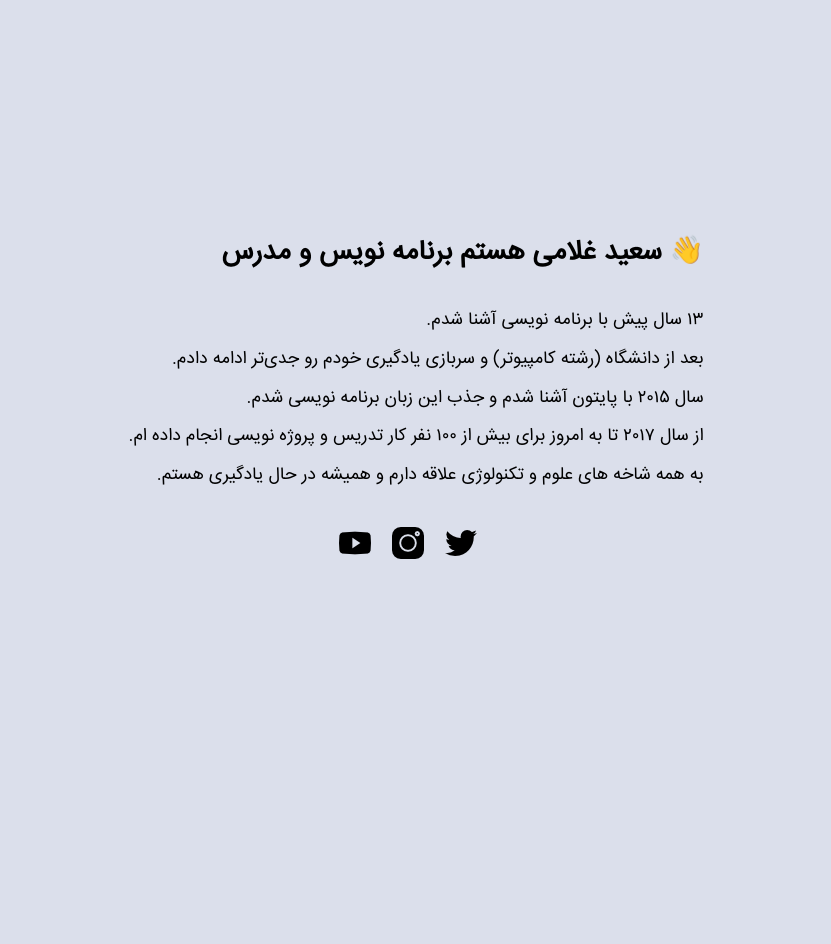
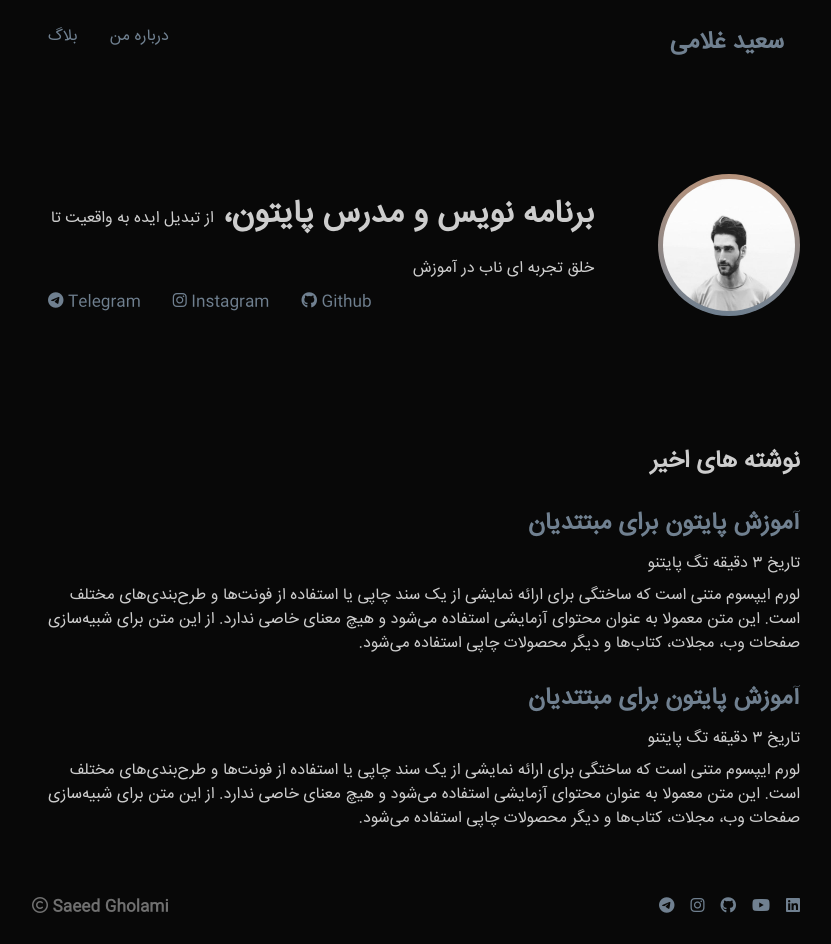
Before and after one commit to ostadsgo/ostadsgo.github.io, a plain HTML site: page index.html in a window 1280 px wide. Shown: the whole page, without its empty margins (224-1055 px from the left). Before the commit the page ends 800 px from the top, so only its background shows below. Drawn offline with Linux system fonts and the light colour scheme.

Commit message:
Desktop version seems to be done.

```diff
--- a/index.html
+++ b/index.html
@@ -1,33 +1,110 @@
-<!DOCTYPE html>
+<!doctype html>
 <html lang="en">
-
   <head>
-  <meta charset="UTF-8">
-  <meta http-equiv="X-UA-Compatible" content="IE=edge">
-  <meta name="viewport" content="width=device-width, initial-scale=1.0">
-  <title>سعید غلامی |‌برنامه نویس و مدرس پایتون</title>
-  <link rel="stylesheet" href="style.css">
+    <meta charset="UTF-8" />
+    <meta name="viewport" content="width=device-width, initial-scale=1.0" />
+    <link
+      rel="stylesheet"
+      href="https://cdnjs.cloudflare.com/ajax/libs/font-awesome/6.6.0/css/all.min.css"
+      integrity="sha512-Kc323vGBEqzTmouAECnVceyQqyqdsSiqLQISBL29aUW4U/M7pSPA/gEUZQqv1cwx4OnYxTxve5UMg5GT6L4JJg=="
+      crossorigin="anonymous"
+      referrerpolicy="no-referrer"
+    />
+    <link rel="stylesheet" href="style.css" />
+    <title>Saeed Gholami</title>
   </head>
-
   <body>
+    <header>
+      <nav aria-label="Main Navigation">
+        <ul>
+          <li><a href="/" aria-current="page">سعید غلامی</a></li>
+          <li><a href="./about.html">درباره من</a></li>
+          <li><a href="./blog.html">بلاگ</a></li>
+        </ul>
+      </nav>
+    </header>
     <main>
-    <section class="bio">
-      <h1>👋 سعید غلامی هستم برنامه نویس و مدرس</h1>
-      <ul class="content">
-        <li>۱۳ سال پیش با برنامه نویسی آشنا شدم.</li>
-        <li>بعد از دانشگاه (رشته کامپیوتر) و سربازی یادگیری خودم رو جدی‌تر ادامه دادم.</li>
-        <li>سال ۲۰۱۵ با پایتون آشنا شدم و جذب این زبان برنامه نویسی شدم.</li>
-        <li>از سال ۲۰۱۷ تا به امروز برای بیش از ۱۰۰ نفر کار تدریس و پروژه نویسی انجام داده ام.</li>
-        <li>به همه شاخه های علوم و تکنولوژی علاقه دارم و همیشه در حال یادگیری هستم.</li>
+      <section class="intro">
+        <div class="me-pic">
+          <img src="img/me.jpg" alt="عکس من" />
+        </div>
+        <div class="slogan">
+          <h1>
+            برنامه نویس و مدرس پایتون،
+            <span>از تبدیل ایده به واقعیت تا خلق تجربه ای ناب در آموزش</span>
+          </h1>
+          <div class="social-links">
+            <ul>
+              <li>
+                <a href="https://t.me/ostadsgo">
+                  Telegram
+                  <i class="fa-brands fa-telegram"></i>
+                </a>
+              </li>
+              <li>
+                <a href="https://instagram.com/ostadsgo"
+                  >Instagram
+                  <i class="fa-brands fa-instagram"></i>
+                </a>
+              </li>
+              <li>
+                <a href="https://github.com/ostadsgo"
+                  >Github
+                  <i class="fa-brands fa-github"></i>
+                </a>
+              </li>
             </ul>
-      <div class="links">
-        <a href="https://twitter.com/saeid__gholami"><img src="./images/twitter.png" alt="Twitter logo"></a>
-        <a href="https://instagram.com/saeidgholami.dev"><img src="./images/instagram.png" alt="Instagram logo"></a>
-        <a href="https://www.youtube.com/channel/UCAwRBU5UYL8uL0ASirupxUg"><img src="./images/youtube.png"
-            alt="Youtube logo"></a>
+          </div>
+        </div>
+      </section>
+      <section class="recent-post">
+        <h2>نوشته های اخیر</h2>
+        <div class="posts">
+          <div class="post">
+            <h2><a href="#">آموزش پایتون برای مبتتدیان</a></h2>
+            <div class="post-info">
+              <span>تاریخ</span>
+              <span>۳ دقیقه</span>
+              <span>تگ پایتنو</span>
+            </div>
+            <p>
+              لورم ایپسوم متنی است که ساختگی برای ارائه نمایشی از یک سند چاپی یا
+              استفاده از فونت‌ها و طرح‌بندی‌های مختلف است. این متن معمولا به
+              عنوان محتوای آزمایشی استفاده می‌شود و هیچ معنای خاصی ندارد. از این
+              متن برای شبیه‌سازی صفحات وب، مجلات، کتاب‌ها و دیگر محصولات چاپی
+              استفاده می‌شود.
+            </p>
+          </div>
+          <div class="post">
+            <h2><a href="#">آموزش پایتون برای مبتتدیان </a></h2>
+            <div class="post-info">
+              <span>تاریخ</span>
+              <span>۳ دقیقه</span>
+              <span>تگ پایتنو</span>
+            </div>
+            <p>
+              لورم ایپسوم متنی است که ساختگی برای ارائه نمایشی از یک سند چاپی یا
+              استفاده از فونت‌ها و طرح‌بندی‌های مختلف است. این متن معمولا به
+              عنوان محتوای آزمایشی استفاده می‌شود و هیچ معنای خاصی ندارد. از این
+              متن برای شبیه‌سازی صفحات وب، مجلات، کتاب‌ها و دیگر محصولات چاپی
+              استفاده می‌شود.
+            </p>
+          </div>
         </div>
       </section>
     </main>
+
+    <footer>
+      <h3>Saeed Gholami <i class="fa-regular fa-copyright"></i></h3>
+      <div>
+        <ul>
+          <li><a href="https://t.me/ostadsgo"><i class="fa-brands fa-telegram"></i></a></li>
+          <li><a href="https://instagram.com/ostadsgo"><i class="fa-brands fa-instagram"></i></a></li>
+          <li><a href="https://github.com/ostadsgo"><i class="fa-brands fa-github"></i></a></li>
+          <li><a href="https://youtube.com/ostadsgo"><i class="fa-brands fa-youtube"></i></a></li>
+          <li><a href="https://linkedin.com/in/saeedxgholami/"><i class="fa-brands fa-linkedin"></i></a></li>
+        </ul>
+      </div>
+    </footer>
   </body>
-
 </html>
--- a/style.css
+++ b/style.css
@@ -2,7 +2,6 @@
   font-family: IranSans;
   src: url("./fonts/Iransans/IRANSansWeb.woff") format("woff");
 }
-
 
 *,
 *::before,
@@ -13,52 +12,139 @@
 }
 
 :root {
-  --bg-color: #dbdfeb;
-  --black700: #212529;
-  --black500: #343a40;
-  --white700: #e9ecef;
-  --white500: #f8f9fa;
+  --bg-color: #080808;
+  --text: #cdcdcd;
+  --blue: #708090;
+  --red: #b6927b;
+  --gray: #707070;
+  --main-gap: 4rem;
   direction: rtl;
   text-align: right;
 }
 
 body {
   background-color: var(--bg-color);
+  color: var(--text);
   font-family: IranSans;
+  max-width: 60%;
+  margin: 1.5rem auto;
+  display: flex;
+  flex-direction: column;
+  min-height: 100vh;
+  gap: var(--main-gap);
+}
+
+/* global */
+p {
+  line-height: 1.5;
+}
+
+a {
+  text-decoration: none;
+  color: var(--blue);
+}
+
+a:hover {
+  color: var(--red);
+}
+
+/* header: navbar */
+nav ul {
+  display: flex;
+  justify-content: space-between;
+  list-style-type: none;
+}
+
+nav ul li:first-child {
+  margin-left: auto;
+  font-size: 1.5rem;
+  font-weight: bold;
+}
+
+nav ul li a {
+  text-decoration: none;
+  color: var(--blue);
+  padding: 0.75rem 1rem;
 }
 
 main {
   display: flex;
-  min-height: 100vh;
-  justify-content: center;
-  align-items: center;
+  flex-direction: column;
+  gap: var(--main-gap);
 }
 
-/* Bio section */
-ul {
+/* Intro (me) section */
+.intro {
+  color: var(--text);
+  margin: 3rem 0;
+  display: flex;
+  justify-content: space-between;
+  gap: 4rem;
+}
+
+.me-pic img {
+  width: 142px;
+  height: 142px;
+  border-radius: 50%;
+  border: 5px solid transparent;
+  background:
+    linear-gradient(to top, var(--blue), var(--red)) border-box;
+}
+
+.slogan {
+  margin: 1rem 0;
+}
+
+.slogan h1 {
+  font-size: 2rem;
+}
+
+.slogan h1 span {
+  font-size: 1rem;
+  font-weight: 500;
+}
+
+.social-links ul {
+  list-style-type: none;
+  display: flex;
+  flex-direction: row-reverse;
+  gap: 2rem;
+  margin-left: 1rem;
+}
+
+.social-links ul li a {
+  text-decoration: none;
+}
+
+/* recent posts */
+.recent-post {
+  color: var(--text);
+}
+
+.post {
+  padding-top: 1.5rem;
+}
+
+.post-info {
+  padding: 0.5rem 0;
+}
+
+/* footer */
+footer {
+  display: flex;
+  justify-content: space-between;
+  flex-direction: row-reverse;
+}
+footer h3 {
+  color: var(--gray);
+  font-size: 1rem;
+}
+footer ul {
   list-style-type: none;
 }
 
-.bio {
-  padding-inline: 1em;
+footer div ul {
+  display: flex;
+  flex-direction: row-reverse;
+  gap: 1rem;
 }
-
-.bio > h1 {
-  font-size: 1.7rem;
-  font-weight: bold;
-  margin-bottom: 1em;
-}
-
-.bio .content li {
-  line-height: 2.2;
-  font-size: 1.1rem;
-}
-
-.bio > .links {
-  text-align: center;
-  margin-top: 2em;
-}
-
-.bio .links > * {
-  margin-right: 1em;
-}
--- /dev/null
+++ b/style2.css
@@ -0,0 +1,64 @@
+@font-face {
+  font-family: IranSans;
+  src: url("./fonts/Iransans/IRANSansWeb.woff") format("woff");
+}
+
+
+*,
+*::before,
+*::after {
+  margin: 0;
+  padding: 0;
+  box-sizing: border-box;
+}
+
+:root {
+  --bg-color: #dbdfeb;
+  --black700: #212529;
+  --black500: #343a40;
+  --white700: #e9ecef;
+  --white500: #f8f9fa;
+  direction: rtl;
+  text-align: right;
+}
+
+body {
+  background-color: var(--bg-color);
+  font-family: IranSans;
+}
+
+main {
+  display: flex;
+  min-height: 100vh;
+  justify-content: center;
+  align-items: center;
+}
+
+/* Bio section */
+ul {
+  list-style-type: none;
+}
+
+.bio {
+  padding-inline: 1em;
+}
+
+.bio > h1 {
+  font-size: 1.7rem;
+  font-weight: bold;
+  margin-bottom: 1em;
+}
+
+.bio .content li {
+  line-height: 2.2;
+  font-size: 1.1rem;
+}
+
+.bio > .links {
+  text-align: center;
+  margin-top: 2em;
+}
+
+.bio .links > * {
+  margin-right: 1em;
+}
```
Also changed, not shown: index2.html (added, +45 -0 lines), about.html (added), blog.html (added), images/instagram.png (deleted), images/twitter.png (deleted), images/youtube.png (deleted), img/me.jpg (added). Lines whose indentation alone changed are shown as unchanged.
